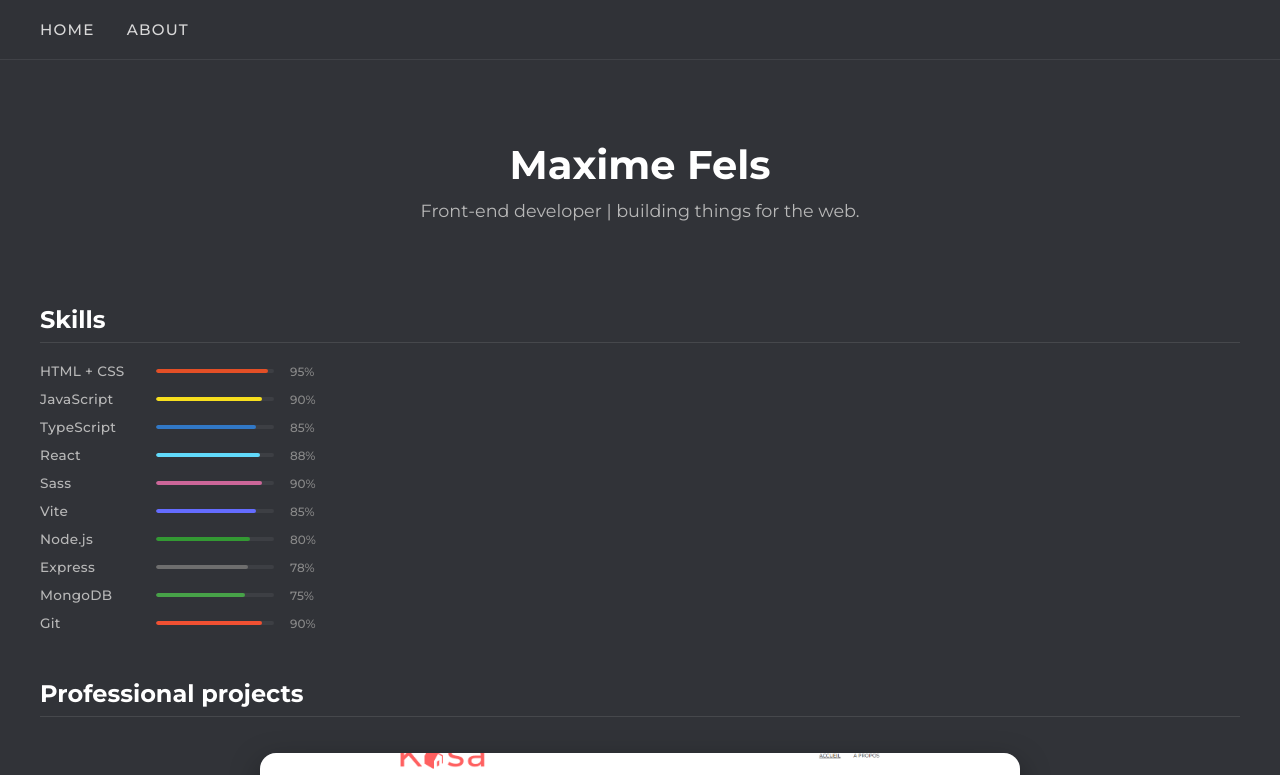
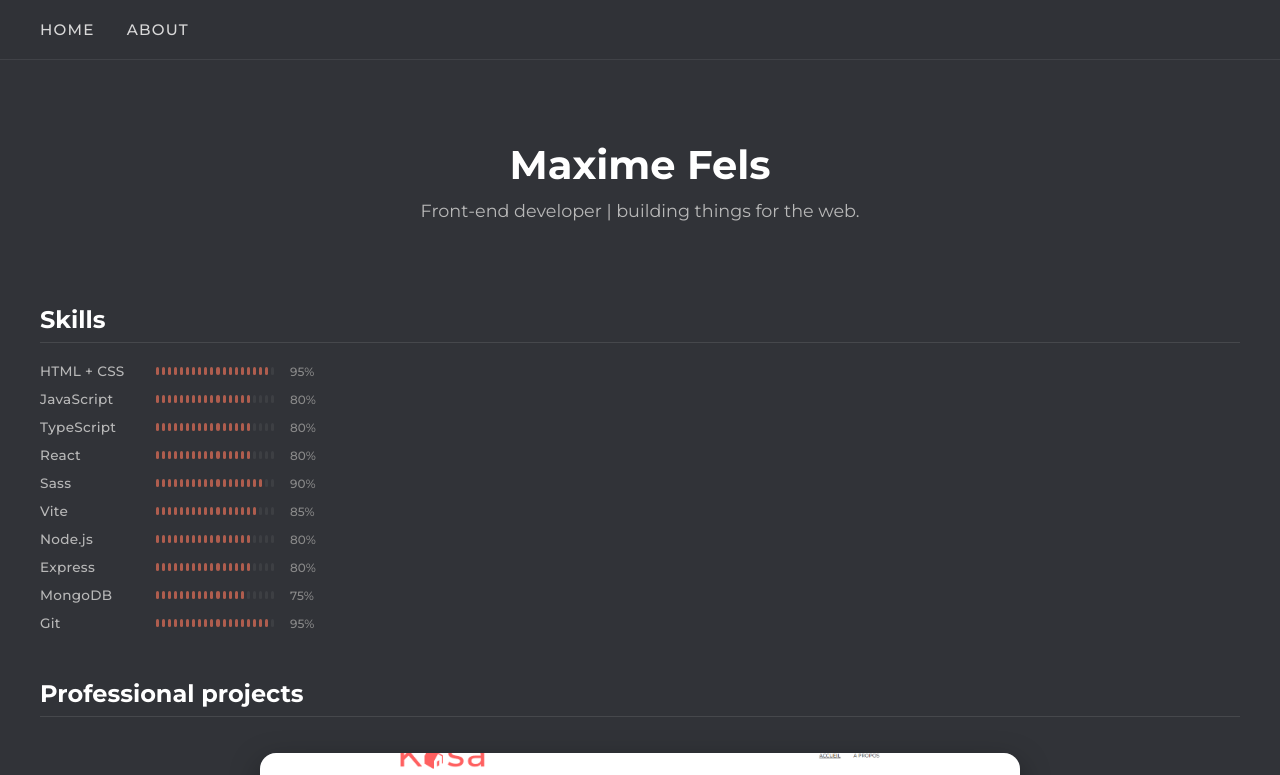
Before and after one commit to MarronFrui/portfolio, a React (Vite) app: page / in a window 1280 px wide. Shown: the top 775 px of the page. Built offline with nearby package versions, Linux system fonts and the light colour scheme; grey boxes are pictures that could not be loaded.

Commit message:
Feat: Skill bars rework

```diff
--- a/src/components/SkillBar/SkillBar.scss
+++ b/src/components/SkillBar/SkillBar.scss
@@ -16,16 +16,19 @@
 }
 
 .skill-track {
-  height: 4px;
-  background: rgba(255, 255, 255, 0.06);
-  border-radius: 2px;
-  overflow: hidden;
+  display: flex;
+  gap: 3px;
+  height: 8px;
 }
 
-.skill-fill {
-  height: 100%;
+.skill-block {
+  flex: 1;
   border-radius: 2px;
-  transition: width 0.8s ease-out;
+  background: rgba(255, 255, 255, 0.06);
+
+  &.is-filled {
+    background: rgba($color-accent, 0.75);
+  }
 }
 
 .skill-percent {
@@ -45,6 +48,10 @@
     font-size: 0.8rem;
   }
 
+  .skill-track {
+    gap: 2px;
+  }
+
   .skill-percent {
     font-size: 0.7rem;
   }
--- a/src/components/SkillBar/SkillBar.tsx
+++ b/src/components/SkillBar/SkillBar.tsx
@@ -1,16 +1,29 @@
 import type { Skill } from '../../types/skill';
 import './SkillBar.scss';
+
+const BLOCK_COUNT = 20;
 
 type SkillBarProps = {
   skill: Skill;
 };
 
 function SkillBar({ skill }: SkillBarProps) {
+  const filled = Math.round((skill.level / 100) * BLOCK_COUNT);
+
   return (
     <div className="skill-bar">
       <span className="skill-name">{skill.name}</span>
-      <div className="skill-track">
-        <div className="skill-fill" style={{ width: `${skill.level}%`, background: skill.color }} />
+      <div
+        className="skill-track"
+        role="meter"
+        aria-label={skill.name}
+        aria-valuemin={0}
+        aria-valuemax={100}
+        aria-valuenow={skill.level}
+      >
+        {Array.from({ length: BLOCK_COUNT }, (_, i) => (
+          <span key={i} className={`skill-block${i < filled ? ' is-filled' : ''}`} />
+        ))}
       </div>
       <span className="skill-percent">{skill.level}%</span>
     </div>
--- a/src/data/skills.ts
+++ b/src/data/skills.ts
@@ -1,14 +1,14 @@
 import type { Skill } from '../types/skill';
 
 export const skills: Skill[] = [
-  { name: 'HTML + CSS', level: 95, color: '#e34f26' },
-  { name: 'JavaScript', level: 90, color: '#f7df1e' },
-  { name: 'TypeScript', level: 85, color: '#3178c6' },
-  { name: 'React', level: 88, color: '#61dafb' },
-  { name: 'Sass', level: 90, color: '#cc6699' },
-  { name: 'Vite', level: 85, color: '#646cff' },
-  { name: 'Node.js', level: 80, color: '#339933' },
-  { name: 'Express', level: 78, color: '#6e6e6e' },
-  { name: 'MongoDB', level: 75, color: '#47a248' },
-  { name: 'Git', level: 90, color: '#f05032' },
+  { name: 'HTML + CSS', level: 95 },
+  { name: 'JavaScript', level: 80 },
+  { name: 'TypeScript', level: 80 },
+  { name: 'React', level: 80 },
+  { name: 'Sass', level: 90 },
+  { name: 'Vite', level: 85 },
+  { name: 'Node.js', level: 80 },
+  { name: 'Express', level: 80 },
+  { name: 'MongoDB', level: 75 },
+  { name: 'Git', level: 95 },
 ];
--- a/src/types/skill.ts
+++ b/src/types/skill.ts
@@ -1,5 +1,4 @@
 export type Skill = {
   name: string;
   level: number; // percentage, 0 to 100
-  color: string;
 };
```
